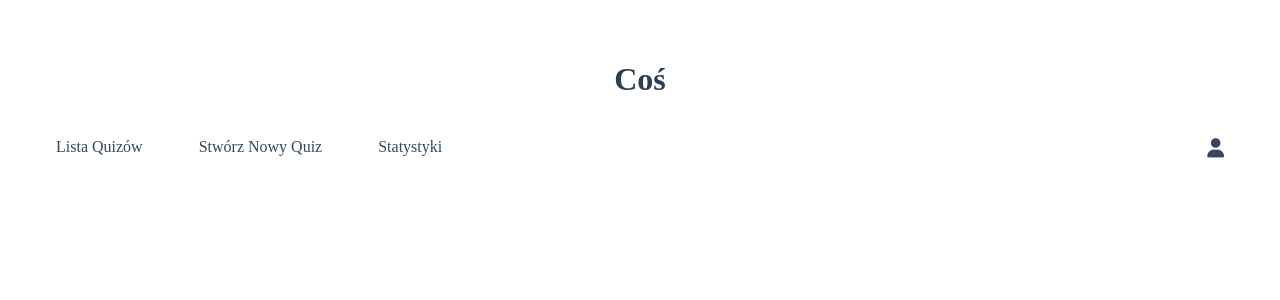
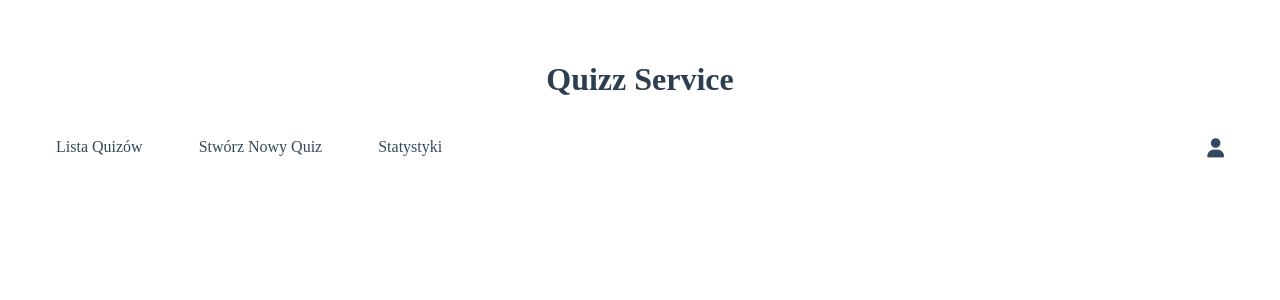
Before and after one commit to Lolillkillu/QuizFrontend, an Angular app in the folder QuizzAppFrontend/: page / in a window 1280 px wide. Shown: the top 300 px of the page. Built offline with nearby package versions, Linux system fonts and the light colour scheme.

Commit message:
update header title

```diff
--- a/QuizzAppFrontend/src/app/app.component.html
+++ b/QuizzAppFrontend/src/app/app.component.html
@@ -1,6 +1,6 @@
 <div class="container">
   <header>
-    <h1>Coś</h1>
+    <h1>Quizz Service</h1>
     <nav>
       <a routerLink="/quizzes" routerLinkActive="active">Lista Quizów</a>
       <a routerLink="/create-quiz" routerLinkActive="active">Stwórz Nowy Quiz</a>
```
